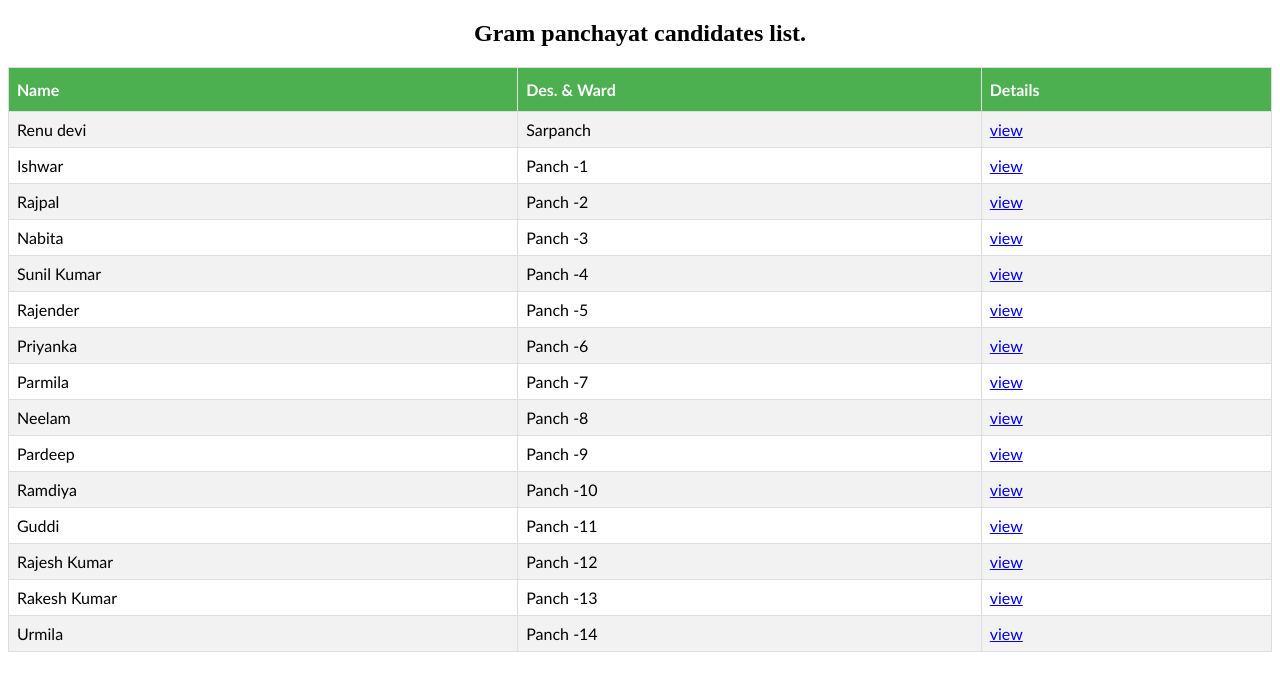
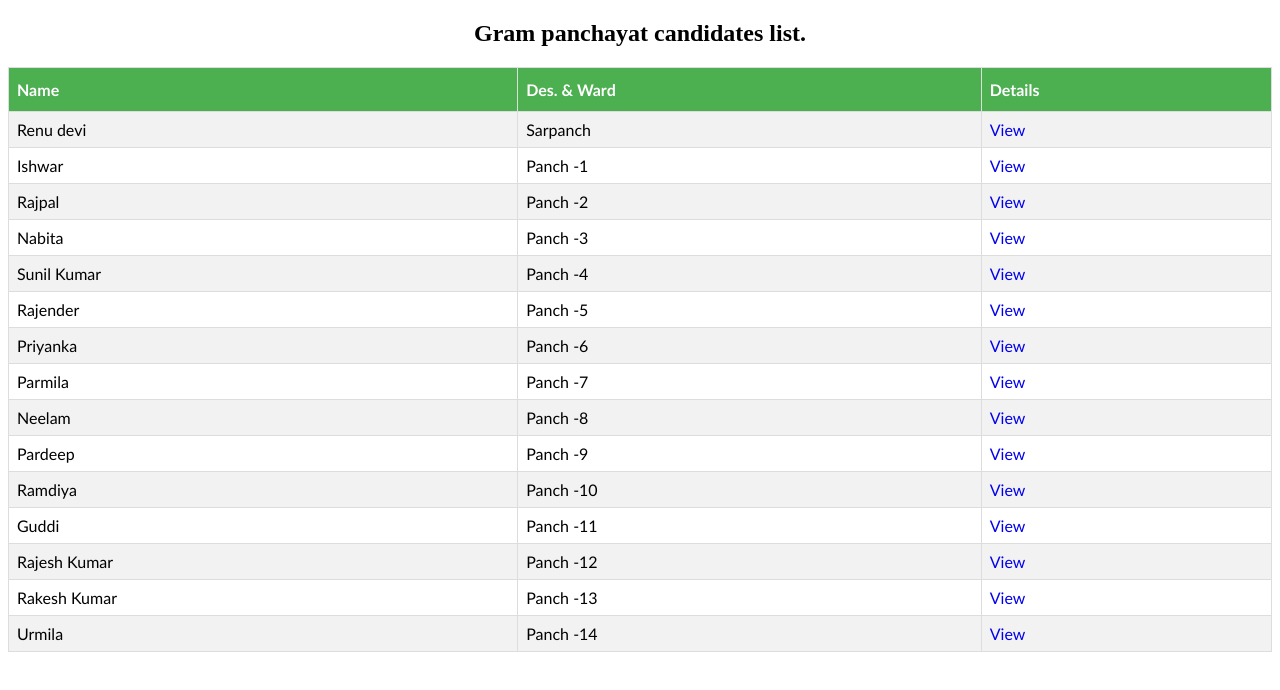
Before and after one commit to mohitanwali/Anwali-village, a plain HTML site: page gram panchayat details/gram panchayat info.html in a window 1280 px wide. Drawn offline with Linux system fonts and the light colour scheme.

Commit message:
update links

```diff
--- a/gram panchayat details/gram panchayat info.html
+++ b/gram panchayat details/gram panchayat info.html
@@ -2,6 +2,7 @@
 <html>
 <head>
 	<link rel="stylesheet" type="text/css" href="css/table.css">
+	<link rel="stylesheet" type="text/css" href="css/links.css">
 
 </head>
 <body>
```
